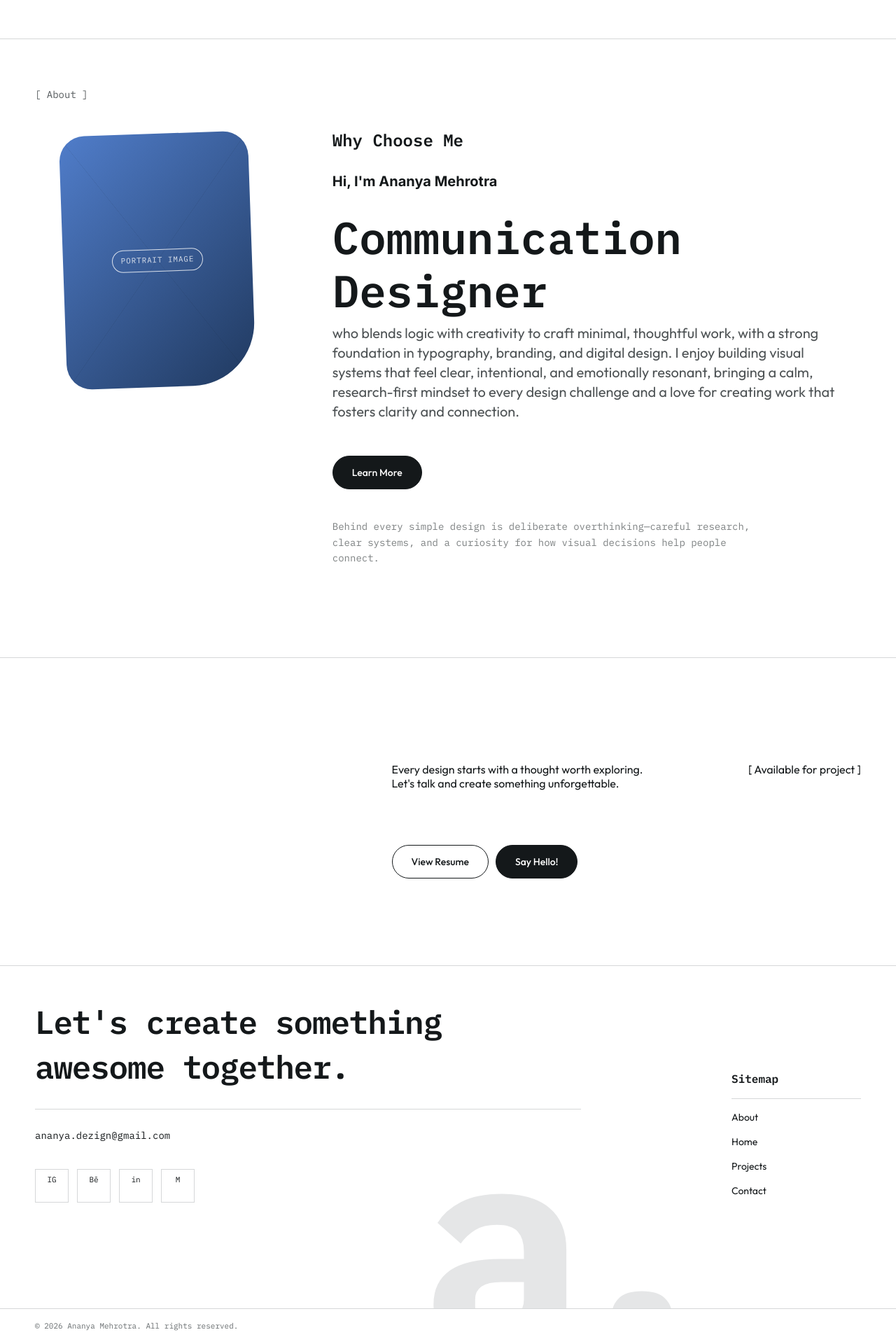
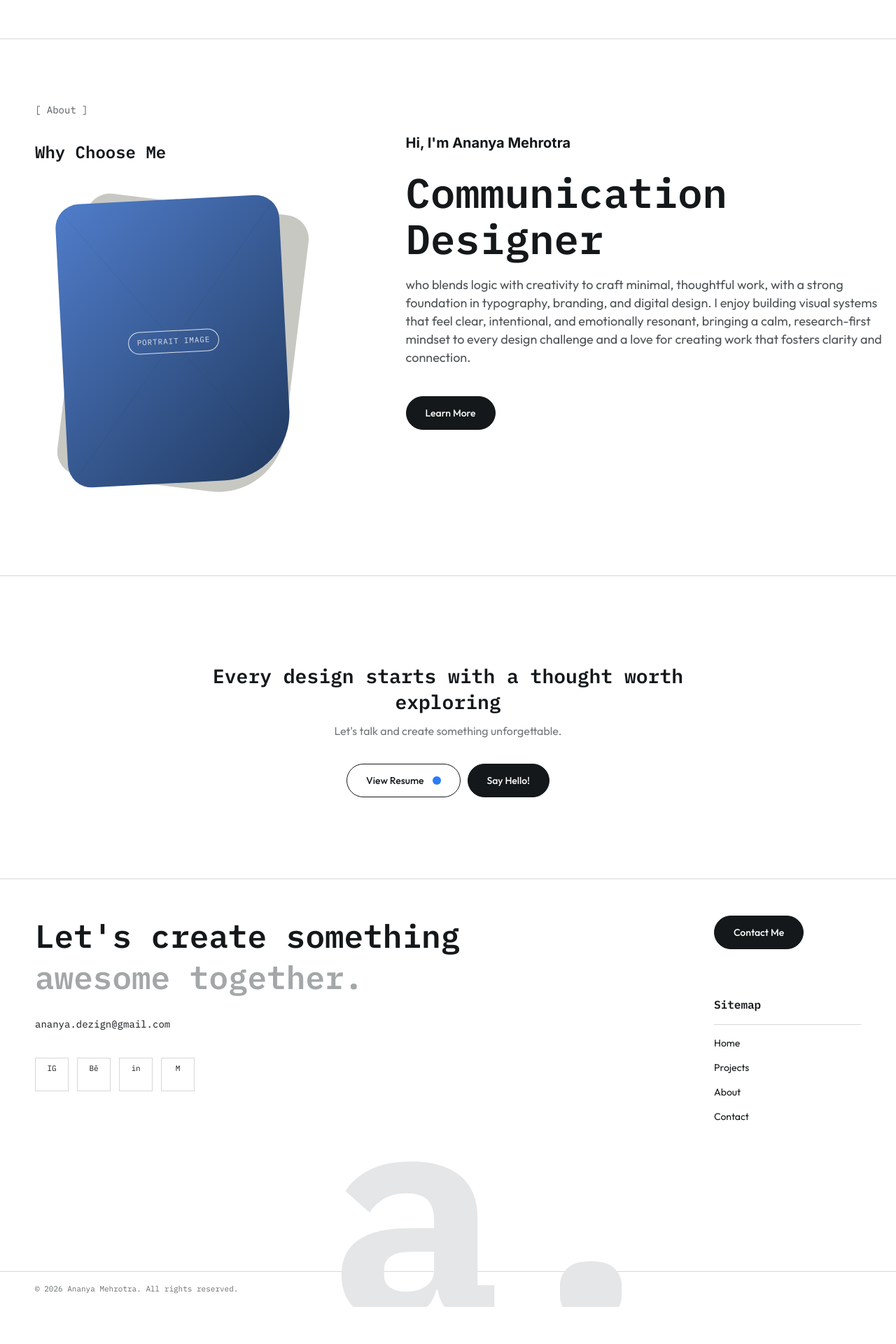
Before and after one commit to Raegan01/Raegan-Ricafrente, a Next.js app: page / in a window 1280 px wide. Shown: the part 2249-4169 px from the top of the page at 70% size. After the commit the page ends 4116 px from the top, so only its background shows below. Built offline with nearby package versions, Linux system fonts and the light colour scheme.

Commit message:
feat: recreate recorded about and footer

```diff
--- a/app/globals.css
+++ b/app/globals.css
@@ -662,6 +662,189 @@ h3 {
   font-size: 11px;
 }
 
+/* Recorded about, CTA, and footer */
+.about-section {
+  order: 2;
+  min-height: 0;
+  padding: 92px 0 132px;
+  border-top: 1px solid var(--line);
+}
+
+.about-section__grid {
+  display: grid;
+  grid-template-columns: 42% 58%;
+  gap: 34px;
+  margin-top: 0;
+}
+
+.about-section__kicker {
+  margin-top: 34px;
+  font-family: "IBM Plex Mono", monospace;
+  font-size: 24px;
+  font-weight: 600;
+}
+
+.about-section__portrait-stack {
+  position: relative;
+  width: 320px;
+  height: 405px;
+  margin: 52px 0 0 38px;
+}
+
+.about-section__portrait-layer,
+.about-section__portrait {
+  position: absolute;
+  width: auto;
+  height: auto;
+  inset: 0;
+  margin: 0;
+  border-radius: 34px 34px 96px 34px;
+}
+
+.about-section__portrait-layer {
+  background: #c8c8c3;
+  transform: rotate(7deg) translate(14px, 4px);
+}
+
+.about-section__portrait {
+  transform: rotate(-3deg);
+}
+
+.about-section__content {
+  padding-top: 44px;
+}
+
+.about-section__content h2 {
+  margin-bottom: 28px;
+  font-size: 20px;
+  font-weight: 650;
+}
+
+.about-section__content h3 {
+  max-width: 760px;
+  margin-bottom: 18px;
+  font-family: "IBM Plex Mono", monospace;
+  font-size: clamp(48px, 4.6vw, 72px);
+  font-weight: 600;
+  line-height: 1.12;
+}
+
+.about-section__copy {
+  max-width: 700px;
+  color: #4e5355;
+  font-size: 18px;
+  line-height: 1.45;
+}
+
+.about-section__content .button {
+  margin-top: 42px;
+}
+
+.cta-prelude {
+  padding: 124px 0 116px;
+  border-top: 1px solid var(--line);
+  text-align: center;
+}
+
+.cta-prelude__inner {
+  width: min(720px, calc(100vw - 56px));
+  margin: 0 auto;
+}
+
+.cta-prelude h2 {
+  font-family: "IBM Plex Mono", monospace;
+  font-size: 28px;
+  font-weight: 600;
+}
+
+.cta-prelude p {
+  margin-top: 14px;
+  color: #737779;
+}
+
+.cta-prelude__actions {
+  display: flex;
+  justify-content: center;
+  gap: 10px;
+  margin-top: 36px;
+}
+
+.site-footer {
+  position: relative;
+  overflow: hidden;
+  border-top: 1px solid var(--line);
+}
+
+.site-footer__grid {
+  position: relative;
+  display: grid;
+  min-height: 560px;
+  grid-template-columns: 1fr 210px;
+  gap: 64px;
+  padding-top: 52px;
+  padding-bottom: 90px;
+}
+
+.site-footer h2 {
+  font-family: "IBM Plex Mono", monospace;
+  font-size: 46px;
+  font-weight: 600;
+  line-height: 1.28;
+}
+
+.site-footer h2 span {
+  display: block;
+  color: #a4a7a8;
+}
+
+.site-footer__email {
+  display: inline-block;
+  margin-top: 28px;
+  font-family: "IBM Plex Mono", monospace;
+  font-size: 14px;
+}
+
+.site-footer__aside {
+  position: relative;
+  z-index: 2;
+}
+
+.site-footer__aside nav {
+  display: flex;
+  flex-direction: column;
+  gap: 17px;
+  margin-top: 70px;
+  font-size: 14px;
+}
+
+.site-footer__aside nav p {
+  padding-bottom: 17px;
+  border-bottom: 1px solid var(--line);
+  font-family: "IBM Plex Mono", monospace;
+  font-size: 16px;
+  font-weight: 600;
+}
+
+.site-footer__mark {
+  position: absolute;
+  right: 260px;
+  bottom: -118px;
+  color: #e5e6e7;
+  font-family: "IBM Plex Mono", monospace;
+  font-size: 420px;
+  font-weight: 700;
+  line-height: 1;
+}
+
+.site-footer > small {
+  display: block;
+  padding: 18px var(--page-gutter);
+  border-top: 1px solid var(--line);
+  color: #696e70;
+  font-family: "IBM Plex Mono", monospace;
+  font-size: 11px;
+}
+
 /* Menu */
 .menu-overlay {
   position: fixed;
--- a/components/about-section.tsx
+++ b/components/about-section.tsx
@@ -4,16 +4,21 @@ import { Reveal } from "@/components/reveal";
 export function AboutSection() {
   return (
     <section className="about-section" id="about" aria-labelledby="about-title">
+      <div className="section-canvas about-section__grid">
+        <div className="about-section__visual">
           <p className="eyebrow">[ About ]</p>
-      <div className="about-section__grid">
+          <p className="about-section__kicker">Why Choose Me</p>
+          <div className="about-section__portrait-stack">
+            <span aria-hidden="true" className="about-section__portrait-layer" />
             <MediaPlaceholder
               className="about-section__portrait"
               description="Future portrait illustration of Ananya Mehrotra"
               kind="image"
               label="PORTRAIT IMAGE"
             />
+          </div>
+        </div>
         <Reveal className="about-section__content">
-          <p className="about-section__kicker">Why Choose Me</p>
           <h2 id="about-title">Hi, I&apos;m Ananya Mehrotra</h2>
           <h3>Communication Designer</h3>
           <p className="about-section__copy">
@@ -24,14 +29,9 @@ export function AboutSection() {
             every design challenge and a love for creating work that fosters
             clarity and connection.
           </p>
-          <a className="button button--dark" href="#about-story">
+          <span className="button button--dark" aria-hidden="true">
             Learn More
-          </a>
-          <p className="about-section__story" id="about-story">
-            Behind every simple design is deliberate overthinking—careful
-            research, clear systems, and a curiosity for how visual decisions
-            help people connect.
-          </p>
+          </span>
         </Reveal>
       </div>
     </section>
--- a/components/contact-section.tsx
+++ /dev/null
@@ -1,56 +0,0 @@
-import { resumeHref, socials } from "@/data/site-content";
-import { Reveal } from "@/components/reveal";
-
-export function ContactSection() {
-  return (
-    <footer className="contact-section" id="contact" aria-labelledby="contact-title">
-      <Reveal className="contact-section__prelude">
-        <div>
-          <p>Every design starts with a thought worth exploring.</p>
-          <p>Let&apos;s talk and create something unforgettable.</p>
-        </div>
-        <p>[ Available for project ]</p>
-        <div className="contact-section__actions">
-          <a className="button" href={resumeHref} rel="noreferrer" target="_blank">
-            View Resume
-          </a>
-          <a className="button button--dark" href="mailto:ananya.dezign@gmail.com">
-            Say Hello!
-          </a>
-        </div>
-      </Reveal>
-
-      <div className="contact-section__footer">
-        <div>
-          <h2 id="contact-title">Let&apos;s create something awesome together.</h2>
-          <a
-            className="contact-section__email"
-            href="mailto:ananya.dezign@gmail.com"
-          >
-            ananya.dezign@gmail.com
-          </a>
-          <ul className="social-list" aria-label="Social links">
-            {socials.map((social) => (
-              <li key={social.label}>
-                <a href={social.href} rel="noreferrer" target="_blank">
-                  {social.label}
-                </a>
-              </li>
-            ))}
-          </ul>
-        </div>
-        <nav aria-label="Footer">
-          <p>Sitemap</p>
-          <a href="#about">About</a>
-          <a href="#home">Home</a>
-          <a href="#projects">Projects</a>
-          <a href="#contact">Contact</a>
-        </nav>
-        <span className="contact-section__mark" aria-hidden="true">
-          a.
-        </span>
-      </div>
-      <small>© 2026 Ananya Mehrotra. All rights reserved.</small>
-    </footer>
-  );
-}
--- /dev/null
+++ b/components/cta-prelude.tsx
@@ -0,0 +1,23 @@
+import { Reveal } from "@/components/reveal";
+import { resumeHref } from "@/data/site-content";
+
+export function CtaPrelude() {
+  return (
+    <section className="cta-prelude" aria-labelledby="cta-prelude-title">
+      <Reveal className="cta-prelude__inner">
+        <h2 id="cta-prelude-title">
+          Every design starts with a thought worth exploring
+        </h2>
+        <p>Let&apos;s talk and create something unforgettable.</p>
+        <div className="cta-prelude__actions">
+          <a className="button" href={resumeHref} rel="noreferrer" target="_blank">
+            View Resume <span className="button__dot" aria-hidden="true" />
+          </a>
+          <a className="button button--dark" href="mailto:ananya.dezign@gmail.com">
+            Say Hello!
+          </a>
+        </div>
+      </Reveal>
+    </section>
+  );
+}
--- /dev/null
+++ b/components/footer.tsx
@@ -0,0 +1,44 @@
+import { socials } from "@/data/site-content";
+
+export function Footer() {
+  return (
+    <footer className="site-footer" id="contact" aria-labelledby="contact-title">
+      <div className="section-canvas site-footer__grid">
+        <div>
+          <h2 id="contact-title">
+            Let&apos;s create something
+            <span>awesome together.</span>
+          </h2>
+          <a className="site-footer__email" href="mailto:ananya.dezign@gmail.com">
+            ananya.dezign@gmail.com
+          </a>
+          <ul className="social-list" aria-label="Social links">
+            {socials.map((social) => (
+              <li key={social.label}>
+                <a href={social.href} rel="noreferrer" target="_blank">
+                  {social.label}
+                </a>
+              </li>
+            ))}
+          </ul>
+        </div>
+        <div className="site-footer__aside">
+          <a className="button button--dark" href="mailto:ananya.dezign@gmail.com">
+            Contact Me
+          </a>
+          <nav aria-label="Footer">
+            <p>Sitemap</p>
+            <a href="#home">Home</a>
+            <a href="#projects">Projects</a>
+            <a href="#about">About</a>
+            <a href="#contact">Contact</a>
+          </nav>
+        </div>
+        <span className="site-footer__mark" aria-hidden="true">
+          a.
+        </span>
+      </div>
+      <small>© 2026 Ananya Mehrotra. All rights reserved.</small>
+    </footer>
+  );
+}
--- a/components/landing-page.tsx
+++ b/components/landing-page.tsx
@@ -1,6 +1,7 @@
 import { AboutSection } from "@/components/about-section";
-import { ContactSection } from "@/components/contact-section";
+import { CtaPrelude } from "@/components/cta-prelude";
 import { CursorFollower } from "@/components/cursor-follower";
+import { Footer } from "@/components/footer";
 import { Hero } from "@/components/hero";
 import { Header } from "@/components/header";
 import { ProjectsSection } from "@/components/projects-section";
@@ -16,7 +17,8 @@ export function LandingPage() {
           <ProjectsSection />
           <AboutSection />
         </div>
-        <ContactSection />
+        <CtaPrelude />
+        <Footer />
       </main>
     </>
   );
```
Also changed, not shown: 1 other file (tests, documents, lock files or other folders). Lines whose indentation alone changed are shown as unchanged.
